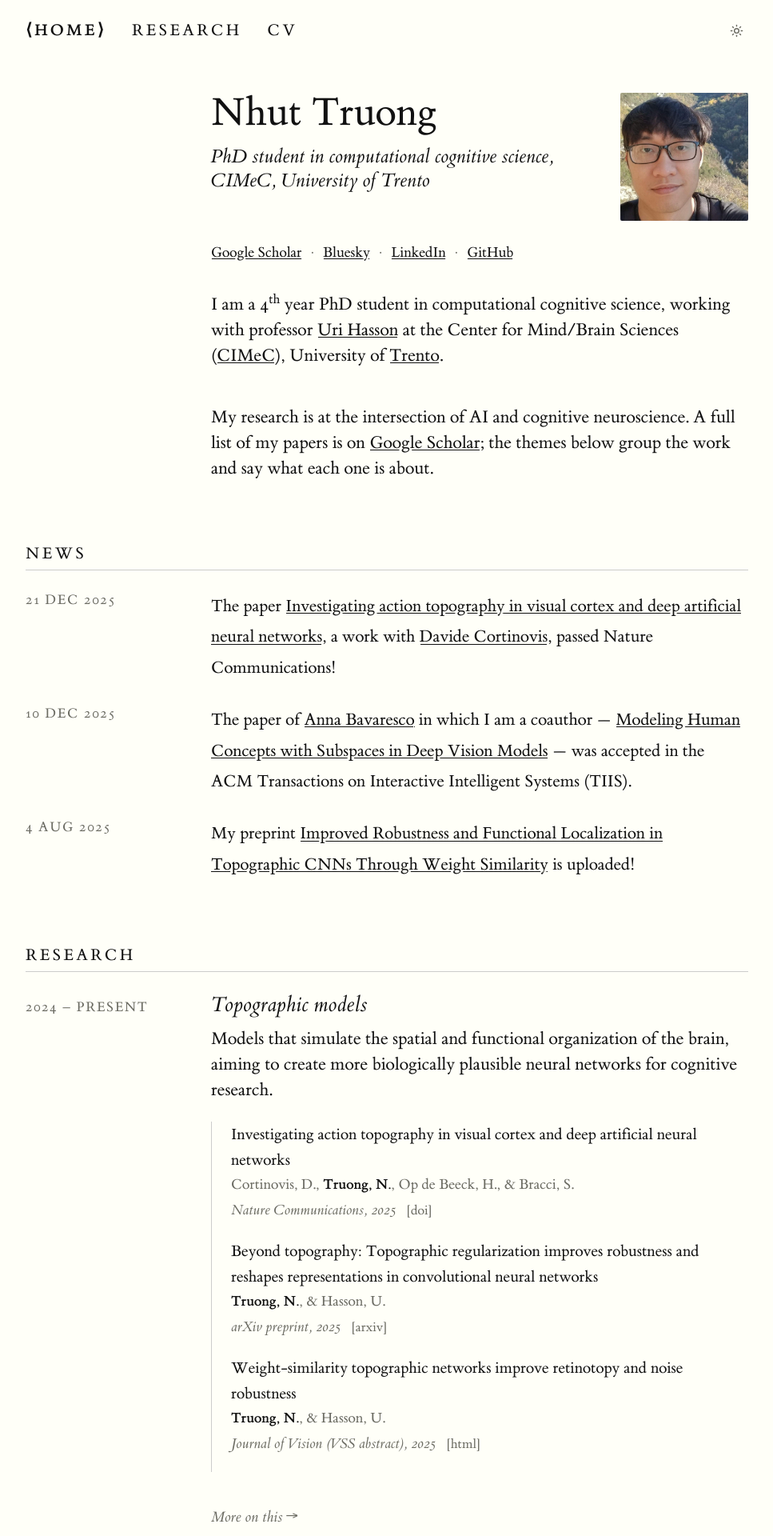
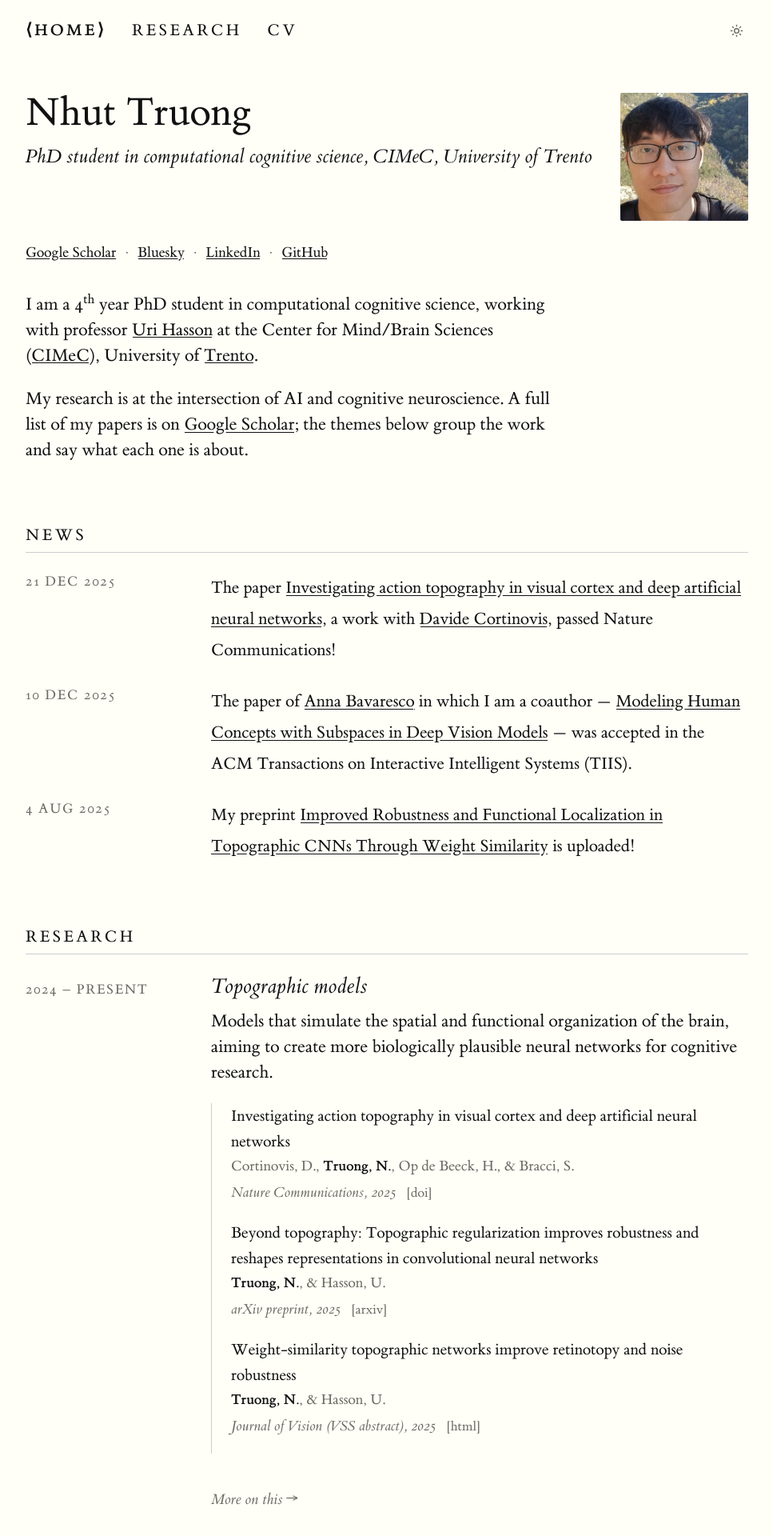
Before and after one commit to tlmnhut/tlmnhut.github.io, a Jekyll site: the page built from _pages/about.md, in a window 1280 px wide. Shown: the top 1920 px of the page at 80% size, without its empty margins (156-1123 px from the left). Built offline with Jekyll 4.4.1, drawn with Linux system fonts in a browser that asks for light colours.

Commit message:
Align the home intro with the nav and section labels
The name, affiliation, links and bio started at the prose column, indented past
the gutter, while the nav and the NEWS/RESEARCH labels started at the gutter
edge. The intro now shares that left edge, so the top of the page reads as one
flush-left block and the gutter only starts indenting content once the news and
research rows begin.

The home-page prose is wrapped in .intro so it can be targeted without also
moving project-page prose, which has to stay aligned with its paper list. Both
.intro and .profile-links keep max-width: $measure, so spanning the wider row
does not stretch the line past a readable length. The photo stays at the right
end of the row.

Verified in headless Chrome at 345/585/985px: nav, name, links, bio and the
section labels share one left edge at every width, news bodies stay in the prose
column, and document scrollWidth equals the viewport.

Co-Authored-By: Claude Opus 5 <noreply@anthropic.com>

```diff
--- a/_layouts/home.html
+++ b/_layouts/home.html
@@ -3,7 +3,9 @@ layout: default
 ---
 {% include profile.html %}
 
+<div class="intro">
 {{ content }}
+</div>
 
 {%- assign news = site.data.news | sort: 'date' | reverse %}
 {%- if news.size > 0 %}
--- a/_sass/_site.scss
+++ b/_sass/_site.scss
@@ -15,6 +15,16 @@
 .content-grid > .project      { grid-column: 1 / -1; }   // own the full row
 .content-grid > .page-meta    { grid-column: 1; }        // hangs in the gutter
 
+// The home-page intro starts at the gutter edge, level with the nav and the
+// section labels, rather than indented to the prose column. Capped at the
+// measure so the line stays readable even though the row is wider.
+.content-grid > .profile,
+.content-grid > .profile-links,
+.content-grid > .intro        { grid-column: 1 / -1; }
+
+.content-grid > .profile-links,
+.content-grid > .intro        { max-width: $measure; }
+
 .news-item > .news-date       { grid-column: 1; }
 .news-item > .news-body       { grid-column: 2; }
 .project   > .project-years   { grid-column: 1; }
@@ -26,6 +36,9 @@
   .content-grid > .news-item,
   .content-grid > .project,
   .content-grid > .page-meta,
+  .content-grid > .profile,
+  .content-grid > .profile-links,
+  .content-grid > .intro,
   .news-item > .news-date,
   .news-item > .news-body,
   .project   > .project-years,
```
